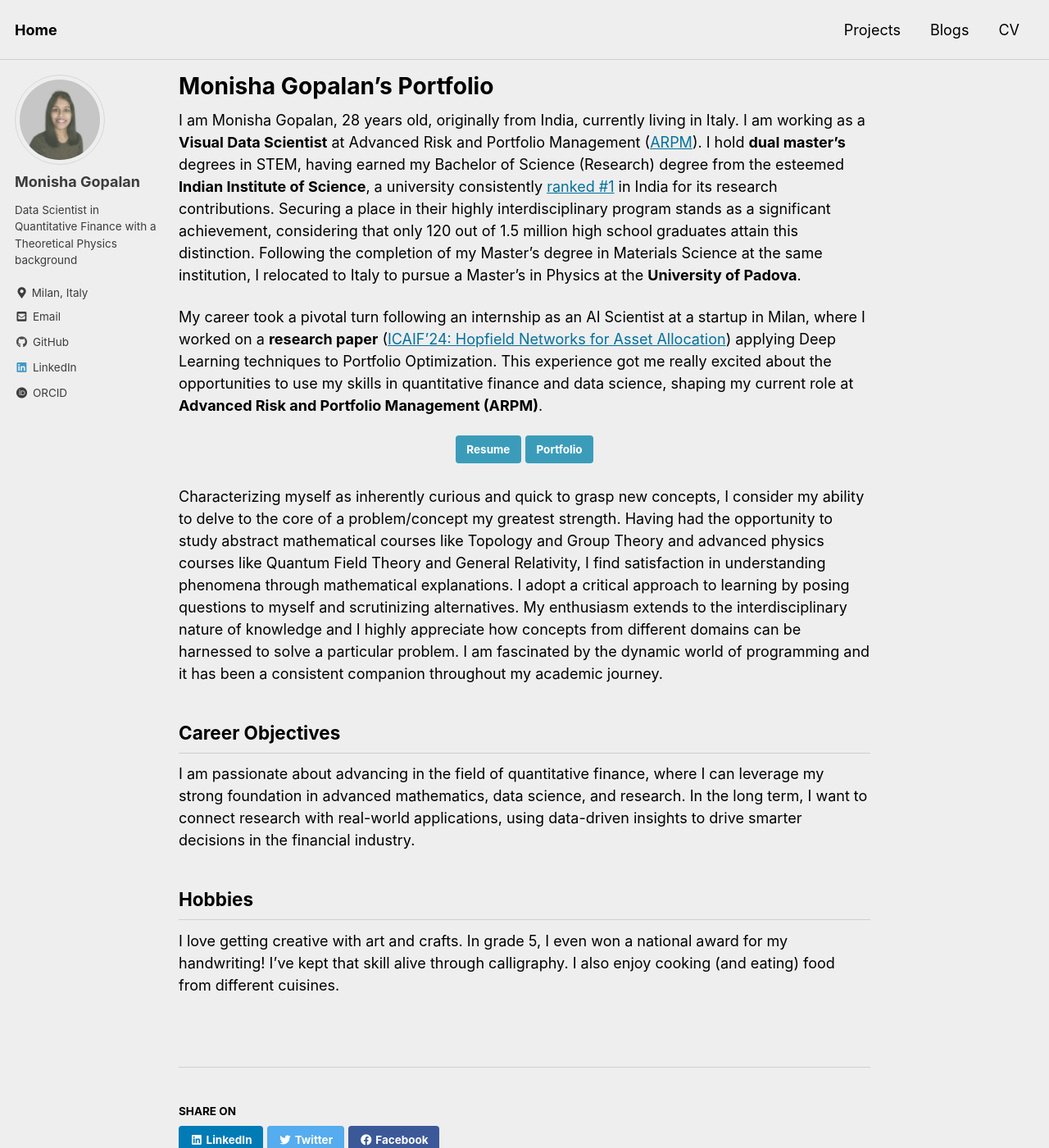
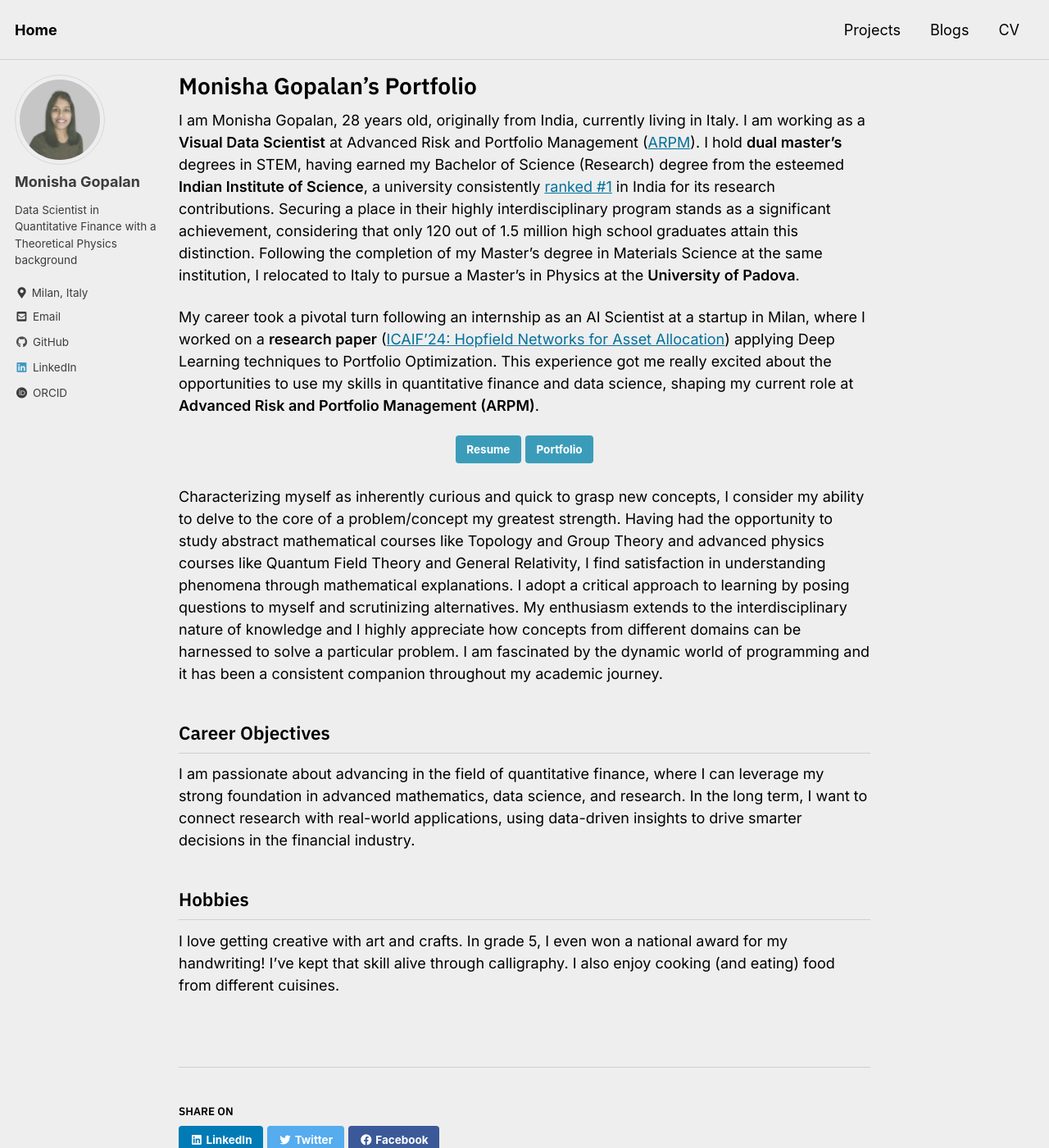
Before and after one commit to monishagopalan/monishagopalan.github.io, a Jekyll site: the page built from _pages/home.md, in a window 1280 px wide and 1400 px high. Shown: the whole window at 82% size. Built offline with Jekyll 4.4.1, drawn with Linux system fonts in a browser that asks for light colours; cached includes are drawn as plain includes.

Commit message:
changed font

```diff
--- a/_includes/head/custom.html
+++ b/_includes/head/custom.html
@@ -3,3 +3,8 @@
 <!-- insert favicons. use https://realfavicongenerator.net/ -->
 
 <!-- end custom head snippets -->
+<link rel="preconnect" href="https://fonts.googleapis.com">
+<link rel="preconnect" href="https://fonts.gstatic.com" crossorigin>
+<link
+    href="https://fonts.googleapis.com/css2?family=Inter:wght@400;500;600&family=IBM+Plex+Sans:wght@400;500;600&family=IBM+Plex+Serif:wght@400;500&family=JetBrains+Mono:wght@400;500&display=swap"
+    rel="stylesheet">
--- a/_sass/minimal-mistakes/_variables.scss
+++ b/_sass/minimal-mistakes/_variables.scss
@@ -29,9 +29,10 @@ $bodoni: "Bodoni MT", serif !default;
 $calisto: "Calisto MT", serif !default;
 $garamond: Garamond, serif !default;
 
-$global-font-family: $sans-serif !default;
-$header-font-family: $sans-serif !default;
-$caption-font-family: $serif !default;
+/* global fonts */
+$global-font-family: Inter, -apple-system, BlinkMacSystemFont, "Segoe UI", Arial, sans-serif !default;
+$header-font-family: "IBM Plex Sans", Inter, -apple-system, sans-serif !default;
+$caption-font-family: "IBM Plex Serif", Georgia, serif !default;
 
 /* type scale */
 $type-size-1: 2.441em !default; // ~39.056px
```
